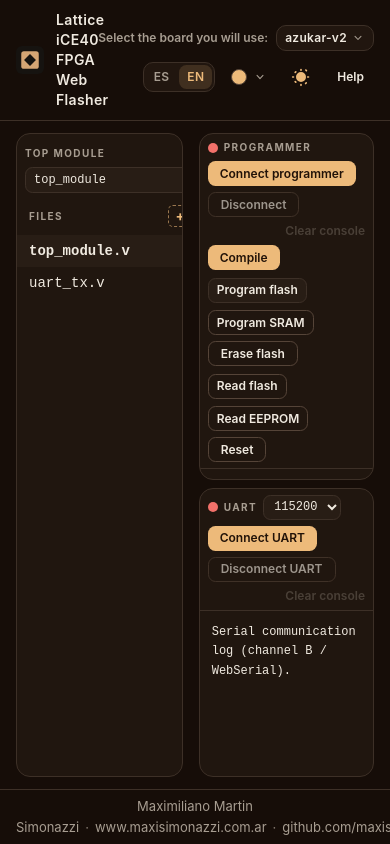
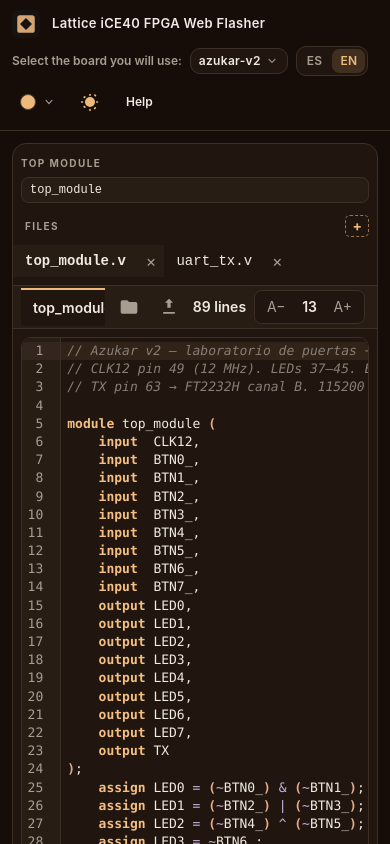
Before and after one commit to maxisimonazzi/azukar-webusb-flasher, a Vue app in the folder web/: page / in a window 390 px wide. Shown: the top 844 px of the page. Built offline with nearby package versions, Linux system fonts and the light colour scheme.

Commit message:
Layout usable en celular y ventanas angostas, con credito ISC de iceprog.

```diff
--- a/web/src/App.vue
+++ b/web/src/App.vue
@@ -134,7 +134,7 @@ let stopConnectionWatch: (() => void) | null = null
 let logRaf: number | null = null
 const logPending: string[] = []
 
-const slimBtn = '!h-[25px] min-h-[25px] px-2 text-xs rounded-md'
+const slimBtn = '!h-[25px] min-h-[25px] px-2 text-xs rounded-md max-md:!h-8 max-md:min-h-8'
 const dropMenu =
   'absolute z-30 mt-1 min-w-max rounded-lg border border-border bg-surface py-1 shadow-lg'
 const dropMenuStart = `${dropMenu} left-0`
@@ -865,13 +865,13 @@ onBeforeUnmount(() => {
 </script>
 
 <template>
-  <div class="flex h-dvh min-h-0 flex-col overflow-hidden">
-    <header class="flex shrink-0 items-center justify-between border-b border-border px-4 py-2.5">
+  <div class="flex h-dvh min-h-0 flex-col overflow-hidden max-desk:h-auto max-desk:min-h-dvh max-desk:overflow-x-hidden max-desk:overflow-y-auto">
+    <header class="flex shrink-0 items-center justify-between border-b border-border px-4 py-2.5 max-md:flex-col max-md:items-stretch max-md:gap-2 max-md:px-3">
       <div class="flex items-center gap-3">
         <img src="/favicon.svg" alt="" class="h-7 w-7" width="28" height="28">
-        <h1 class="text-sm font-semibold tracking-wide text-fg">{{ t('app.title') }}</h1>
+        <h1 class="text-sm font-semibold tracking-wide text-fg max-md:text-[0.8125rem] max-md:leading-snug">{{ t('app.title') }}</h1>
       </div>
-      <div class="flex flex-wrap items-center justify-end gap-2">
+      <div class="flex flex-wrap items-center justify-end gap-2 max-md:justify-start">
         <label class="flex items-center gap-2 text-xs font-semibold text-muted">
           <span class="whitespace-nowrap">{{ t('board.pickLabel') }}</span>
           <BoardSelector
@@ -947,9 +947,9 @@ onBeforeUnmount(() => {
       </div>
     </header>
 
-    <div class="flex min-h-0 flex-1 gap-4 overflow-hidden px-4 py-3">
-      <section class="flex min-h-0 min-w-0 flex-1 overflow-hidden rounded-xl border border-border bg-surface">
-        <aside class="flex w-[11.5rem] shrink-0 flex-col overflow-y-auto border-r border-border">
+    <div class="flex min-h-0 flex-1 gap-4 overflow-hidden px-4 py-3 max-desk:flex-none max-desk:flex-col max-desk:overflow-visible max-md:gap-3 max-md:px-3">
+      <section class="flex min-h-0 min-w-0 flex-1 overflow-hidden rounded-xl border border-border bg-surface max-desk:flex-none max-md:flex-col">
+        <aside class="flex shrink-0 flex-col overflow-y-auto border-r border-border max-md:w-full max-md:flex-none max-md:overflow-x-auto max-md:overflow-y-hidden max-md:border-r-0 max-md:border-b md:w-[11.5rem]">
           <div class="px-2 pt-3 pb-1">
             <label class="mb-1 block text-[0.625rem] font-bold tracking-[0.14em] text-muted uppercase" for="fpga-top">
               {{ t('fpga.topModule') }}
@@ -973,8 +973,8 @@ onBeforeUnmount(() => {
               +
             </button>
           </div>
-          <ul class="flex flex-col pb-2">
-            <li v-for="f in files" :key="f.name">
+          <ul class="flex flex-col pb-2 max-md:flex-row max-md:overflow-x-auto">
+            <li v-for="f in files" :key="f.name" class="max-md:shrink-0">
               <div
                 class="flex items-stretch"
                 :class="f.name === activeName && f.open ? 'bg-surface-2' : ''"
@@ -1114,7 +1114,7 @@ onBeforeUnmount(() => {
               </div>
             </div>
           </div>
-          <div class="min-h-0 flex-1 p-2">
+          <div class="min-h-0 flex-1 p-2 max-md:h-[50vh] md:max-desk:h-[62vh]">
             <VerilogEditor
               v-if="activeFile"
               :key="activeName"
@@ -1130,7 +1130,7 @@ onBeforeUnmount(() => {
         </div>
       </section>
 
-      <section class="flex min-h-0 min-w-0 w-[calc(35%+50px)] shrink-0 flex-col gap-2">
+      <section class="flex min-h-0 min-w-0 shrink-0 flex-col gap-2 max-desk:w-full max-desk:flex-none max-desk:shrink desk:w-[calc(35%+50px)]">
         <input
           ref="fileInput"
           type="file"
@@ -1145,8 +1145,8 @@ onBeforeUnmount(() => {
           class="hidden"
           @change="onZipFile"
         >
-        <div class="flex min-h-0 flex-1 flex-col gap-2">
-          <div class="flex min-h-0 flex-[1.2] flex-col overflow-hidden rounded-xl border border-border bg-surface">
+        <div class="flex min-h-0 flex-1 flex-col gap-2 max-desk:flex-none">
+          <div class="flex min-h-0 flex-[1.2] flex-col overflow-hidden rounded-xl border border-border bg-surface max-desk:h-64 max-desk:flex-none">
             <div class="relative z-20 shrink-0 border-b border-border px-2 py-1.5">
               <div class="flex flex-wrap items-center gap-1.5">
                 <span
@@ -1196,7 +1196,7 @@ onBeforeUnmount(() => {
                 <div data-fpga-drop class="relative">
                   <button
                     type="button"
-                    class="inline-flex h-[25px] cursor-pointer items-center rounded-md border border-border bg-surface-2 px-2 text-xs font-semibold text-fg hover:bg-surface-3"
+                    class="inline-flex h-[25px] cursor-pointer items-center rounded-md border border-border bg-surface-2 px-2 text-xs font-semibold text-fg hover:bg-surface-3 max-md:h-8"
                     :class="usbBusy || uiLocked ? 'pointer-events-none opacity-60' : ''"
                     @click="toggleMenu('flash')"
                   >
@@ -1214,7 +1214,7 @@ onBeforeUnmount(() => {
                 <div data-fpga-drop class="relative">
                   <button
                     type="button"
-                    class="inline-flex h-[25px] cursor-pointer items-center rounded-md border border-border-strong bg-transparent px-2 text-xs font-semibold text-fg hover:bg-surface-2"
+                    class="inline-flex h-[25px] cursor-pointer items-center rounded-md border border-border-strong bg-transparent px-2 text-xs font-semibold text-fg hover:bg-surface-2 max-md:h-8"
                     :class="usbBusy || uiLocked ? 'pointer-events-none opacity-60' : ''"
                     :title="t('fpga.sramHint')"
                     @click="toggleMenu('sram')"
@@ -1236,7 +1236,7 @@ onBeforeUnmount(() => {
                 <div data-fpga-drop class="relative">
                   <button
                     type="button"
-                    class="inline-flex h-[25px] cursor-pointer items-center rounded-md border border-border-strong bg-transparent px-2 text-xs font-semibold text-fg hover:bg-surface-2"
+                    class="inline-flex h-[25px] cursor-pointer items-center rounded-md border border-border-strong bg-transparent px-2 text-xs font-semibold text-fg hover:bg-surface-2 max-md:h-8"
                     :class="usbBusy ? 'pointer-events-none opacity-60' : ''"
                     @click="toggleMenu('read')"
                   >
@@ -1251,7 +1251,7 @@ onBeforeUnmount(() => {
                 <div data-fpga-drop class="relative">
                   <button
                     type="button"
-                    class="inline-flex h-[25px] cursor-pointer items-center rounded-md border border-border-strong bg-transparent px-2 text-xs font-semibold text-fg hover:bg-surface-2"
+                    class="inline-flex h-[25px] cursor-pointer items-center rounded-md border border-border-strong bg-transparent px-2 text-xs font-semibold text-fg hover:bg-surface-2 max-md:h-8"
                     :class="usbBusy ? 'pointer-events-none opacity-60' : ''"
                     :title="t('fpga.readEepromHint')"
                     @click="toggleMenu('eeprom')"
@@ -1291,7 +1291,7 @@ onBeforeUnmount(() => {
               >{{ t('fpga.binConsoleLink', { name: compileBinLink.name, n: compileBinLink.n }) }}</a>
             </div>
           </div>
-          <div class="flex min-h-0 flex-1 flex-col overflow-hidden rounded-xl border border-border bg-surface">
+          <div class="flex min-h-0 flex-1 flex-col overflow-hidden rounded-xl border border-border bg-surface max-desk:h-52 max-desk:flex-none">
             <div class="flex shrink-0 flex-wrap items-center gap-1.5 border-b border-border px-2 py-1.5">
               <span
                 class="inline-block h-2.5 w-2.5 shrink-0 rounded-full"
@@ -1303,7 +1303,7 @@ onBeforeUnmount(() => {
               <select
                 id="fpga-uart-baud"
                 v-model.number="uartBaud"
-                class="h-[25px] rounded-md border border-border bg-surface-2 px-1.5 font-mono text-xs"
+                class="h-[25px] rounded-md border border-border bg-surface-2 px-1.5 font-mono text-xs max-md:h-8"
                 :disabled="uartConnected || uartBusy"
                 :title="t('fpga.baudHint')"
               >
@@ -1347,7 +1347,7 @@ onBeforeUnmount(() => {
       </section>
     </div>
 
-    <footer class="shrink-0 border-t border-border px-4 py-1.5 text-center text-[0.8125rem] leading-relaxed text-muted">
+    <footer class="shrink-0 border-t border-border px-4 py-1.5 text-center text-[0.8125rem] leading-relaxed text-muted max-md:px-3 max-md:text-xs">
       <span>Maximiliano Martin Simonazzi</span>
       <span class="mx-1.5 text-subtle">·</span>
       <a
--- a/web/src/components/BoardSelector.vue
+++ b/web/src/components/BoardSelector.vue
@@ -66,7 +66,7 @@ onBeforeUnmount(() => document.removeEventListener('pointerdown', onPointer))
   <div ref="root" class="relative" data-board-drop>
     <button
       type="button"
-      class="inline-flex max-w-[14rem] items-center gap-1 rounded-lg border border-border bg-surface-2/60 px-2 py-1 text-xs font-semibold tracking-wide text-fg transition-colors hover:bg-surface-2"
+      class="inline-flex max-w-[14rem] items-center gap-1 rounded-lg border border-border bg-surface-2/60 px-2 py-1 text-xs font-semibold tracking-wide text-fg transition-colors hover:bg-surface-2 max-md:max-w-none"
       :aria-expanded="open"
       :aria-label="t('board.group')"
       @click="toggle"
--- a/web/src/fpga/flashPlan.ts
+++ b/web/src/fpga/flashPlan.ts
@@ -1,4 +1,8 @@
-/** How iceprog walks a bitstream: 64 KiB erases, then 256-byte pages. */
+/**
+ * How iceprog walks a bitstream: 64 KiB erases, then 256-byte pages.
+ * Ported from IceStorm iceprog.c. Copyright (C) 2015 Claire Xenia Wolf,
+ * 2018 Piotr Esden-Tempski (ISC). Notice in web/public/THIRD_PARTY_NOTICES.md
+ */
 
 export const FLASH_PAGE = 256
 export const FLASH_SECTOR = 65536
--- a/web/src/fpga/iceprogPins.ts
+++ b/web/src/fpga/iceprogPins.ts
@@ -1,5 +1,7 @@
 /**
  * GPIO low-byte encoding from IceStorm iceprog.c `set_cs_creset`.
+ * Copyright (C) 2015 Claire Xenia Wolf, 2018 Piotr Esden-Tempski (ISC).
+ * https://github.com/YosysHQ/icestorm — notice in web/public/THIRD_PARTY_NOTICES.md
  *
  * Bits come from the active board profile (programmer.adbus).
  * Default is the Iceprog / Alhambra / Azukar / EDU-CIAA map:
--- a/web/src/fpga/mpsse.ts
+++ b/web/src/fpga/mpsse.ts
@@ -1,3 +1,8 @@
+/**
+ * FTDI MPSSE + SPI flash/SRAM commands ported from IceStorm iceprog.c.
+ * Copyright (C) 2015 Claire Xenia Wolf, 2018 Piotr Esden-Tempski (ISC).
+ * https://github.com/YosysHQ/icestorm — notice in web/public/THIRD_PARTY_NOTICES.md
+ */
 import { FTDI_BULK_PACKET, ftdiPayloadFromBulkIn } from '@/fpga/ftdiUsb'
 import {
   cdoneMask,
--- a/web/src/fpga/programmer.ts
+++ b/web/src/fpga/programmer.ts
@@ -1,5 +1,8 @@
 /**
  * Iceprog-style flash program + FPGA config reset, over the MPSSE in `mpsse.ts`.
+ * Sequence follows IceStorm iceprog.c (flash pages, iceprog -S SRAM slave).
+ * Copyright (C) 2015 Claire Xenia Wolf, 2018 Piotr Esden-Tempski (ISC).
+ * https://github.com/YosysHQ/icestorm — notice in web/public/THIRD_PARTY_NOTICES.md
  */
 import { formatHexDump } from '@/fpga/flashDump'
 import {
--- a/web/src/style.css
+++ b/web/src/style.css
@@ -160,6 +160,7 @@
 }
 
 @theme {
+  --breakpoint-desk: 1100px;
   --font-sans: 'Inter', ui-sans-serif, system-ui, sans-serif;
   --font-mono: 'JetBrains Mono', ui-monospace, monospace;
 
@@ -218,6 +219,20 @@
     height: 100dvh;
     overflow: hidden;
   }
+
+  @media (max-width: 1099px) {
+    html,
+    body {
+      height: auto;
+      overflow: auto;
+    }
+
+    #app {
+      height: auto;
+      min-height: 100dvh;
+      overflow: visible;
+    }
+  }
 }
 
 @keyframes modal-nudge {
```
Also changed, not shown: web/public/THIRD_PARTY_NOTICES.md (+34 -2 lines).
